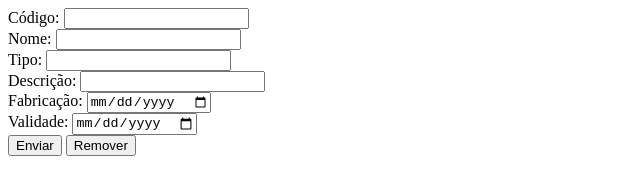
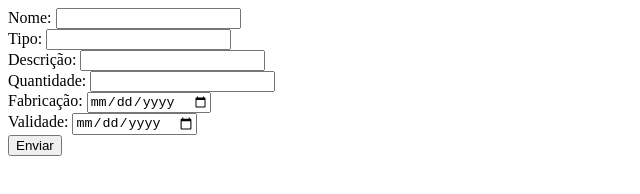
Before and after one commit to marcyroz/Loja_de_doces, a plain HTML site: page index.html in a window 1280 px wide. Shown: the whole page, without its empty margins (0-640 px from the left). Drawn offline with Linux system fonts and the light colour scheme.

Commit message:
adicionada a quantidade e removido o codigo e botão de remover do formulário

```diff
--- a/index.html
+++ b/index.html
@@ -8,10 +8,6 @@
 <body>
 
     <form id="doces-form">
-    <div>
-        <label for="codigo">Código:</label>
-        <input type="number" name="codigo" id="codigo">
-    </div>
     <div>
         <label for="nome">Nome:</label>
         <input type="text" name="nome" id="nome">
@@ -25,6 +21,10 @@
         <input type="text" name="descricao" id="descricao">
     </div>
     <div>
+        <label for="quantidade">Quantidade:</label>
+        <input type="number" name="quantidade" id="quantidade">
+    </div>
+    <div>
         <label for="tipo">Fabricação:</label>
         <input type="date" name="fabricacao" id="fabricacao">
     </div>
@@ -33,7 +33,6 @@
         <input type="date" name="validade" id="validade">
     </div>
     <button type="submit">Enviar</button>
-    <button type="button">Remover</button>
 </form>
 
     <script type="module" src="./index.js"></script>
--- a/index.js
+++ b/index.js
@@ -7,10 +7,10 @@ form.addEventListener("submit", async (ev) => {
     const { elements } = ev.target;
 
     const data = {
-      código: elements.codigo.value,
       nome: elements.nome.value,
       tipo: elements.tipo.value,
       descrição: elements.descricao.value,
+      quantidade: elements.quantidade.value,
       fabricação: elements.fabricacao.value,
       validade: elements.validade.value,
     };
```
Also changed, not shown: 1 other file.
